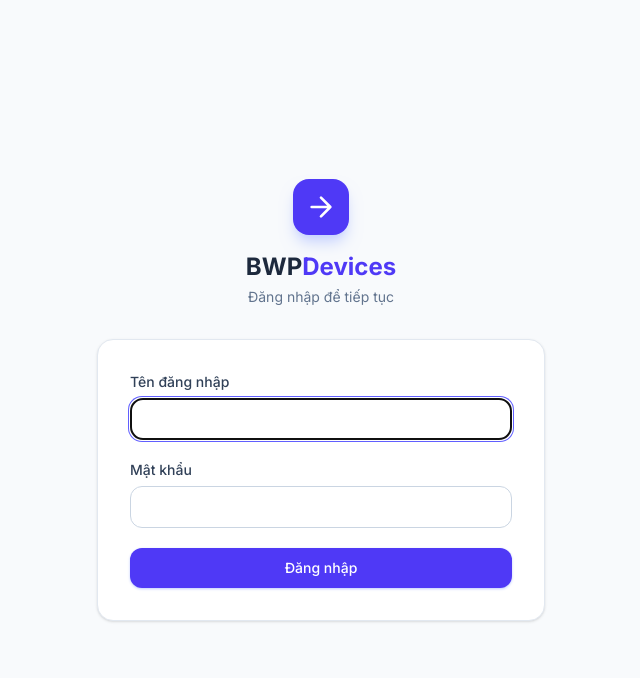
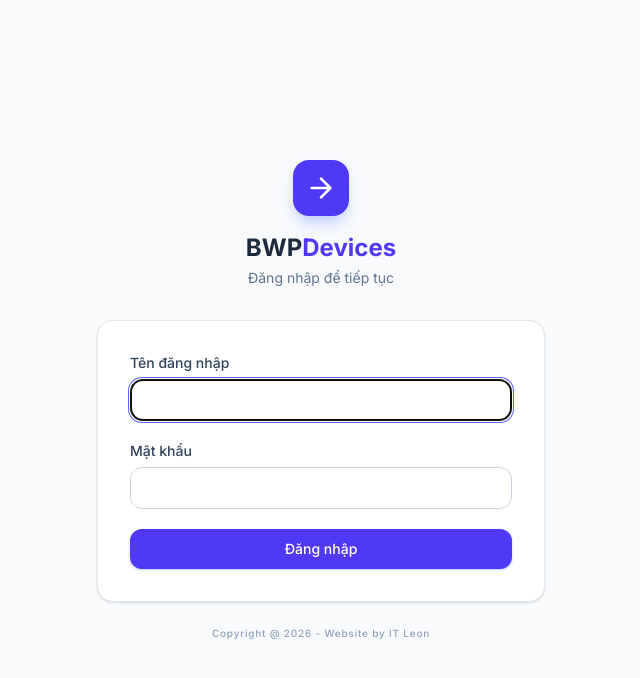
Before and after one commit to harris1111/nora-device-mng, a React (Vite) app in the folder frontend/: page /login in a window 1280 px wide. Shown: the top 678 px of the page, without its empty margins (319-959 px from the left). Built offline with nearby package versions, Linux system fonts and the light colour scheme; no server answers.

Commit message:
Hotfix: Update UI #2

```diff
--- a/frontend/src/components/device-filter-bar.tsx
+++ b/frontend/src/components/device-filter-bar.tsx
@@ -31,7 +31,6 @@ interface Props {
   transferUnits?: string[];
   trailing?: ReactNode;
   isSearching?: boolean;
-  helperText?: string;
 }
 
 export function useDeviceFilter(devices: Device[], filters: DeviceFilters) {
@@ -81,7 +80,6 @@ export default function DeviceFilterBar({
   transferUnits = [],
   trailing,
   isSearching = false,
-  helperText,
 }: Props) {
   const [locations, setLocations] = useState<Location[]>([]);
   const [showAdvanced, setShowAdvanced] = useState(false);
@@ -126,7 +124,6 @@ export default function DeviceFilterBar({
             <h3 className="text-sm font-semibold text-slate-800">Tìm kiếm và lọc thiết bị</h3>
             <p className="mt-1 text-sm text-slate-500">Ưu tiên tìm theo tên, mã, trạng thái và mở rộng thêm bộ lọc khi cần.</p>
           </div>
-          {helperText && <p className="text-sm text-slate-500">{helperText}</p>}
           {trailing && <div className="flex flex-wrap items-center gap-2">{trailing}</div>}
         </div>
       </div>
--- a/frontend/src/components/layout/app-layout.tsx
+++ b/frontend/src/components/layout/app-layout.tsx
@@ -12,7 +12,6 @@ interface NavItem {
   label: string;
   shortLabel: string;
   path: string;
-  description: string;
   visible: boolean;
   icon: ReactNode;
 }
@@ -77,7 +76,6 @@ export default function AppLayout({ children }: Props) {
       label: 'Thiết bị',
       shortLabel: 'Thiết bị',
       path: '/devices',
-      description: 'Danh sách, tìm kiếm và chi tiết',
       visible: canViewDevices,
       icon: (
         <svg className="h-5 w-5" fill="none" viewBox="0 0 24 24" stroke="currentColor">
@@ -89,7 +87,6 @@ export default function AppLayout({ children }: Props) {
       label: 'Xuất Excel',
       shortLabel: 'Xuất',
       path: '/export',
-      description: 'Xuất dữ liệu theo điều kiện lọc',
       visible: canExportDevices,
       icon: (
         <svg className="h-5 w-5" fill="none" viewBox="0 0 24 24" stroke="currentColor">
@@ -101,7 +98,6 @@ export default function AppLayout({ children }: Props) {
       label: 'Đơn vị',
       shortLabel: 'Đơn vị',
       path: '/locations',
-      description: 'Quản lý đơn vị trực thuộc',
       visible: canViewLocations,
       icon: (
         <svg className="h-5 w-5" fill="none" viewBox="0 0 24 24" stroke="currentColor">
@@ -114,7 +110,6 @@ export default function AppLayout({ children }: Props) {
       label: 'Khu vực',
       shortLabel: 'Khu vực',
       path: '/areas',
-      description: 'Quản lý khu vực sử dụng',
       visible: canViewAreas,
       icon: (
         <svg className="h-5 w-5" fill="none" viewBox="0 0 24 24" stroke="currentColor">
@@ -126,7 +121,6 @@ export default function AppLayout({ children }: Props) {
       label: 'Người dùng',
       shortLabel: 'Users',
       path: '/users',
-      description: 'Tài khoản và phân công truy cập',
       visible: canViewUsers,
       icon: (
         <svg className="h-5 w-5" fill="none" viewBox="0 0 24 24" stroke="currentColor">
@@ -138,7 +132,6 @@ export default function AppLayout({ children }: Props) {
       label: 'Phân quyền',
       shortLabel: 'Quyền',
       path: '/permissions',
-      description: 'Phân quyền theo chức năng',
       visible: canViewPermissions,
       icon: (
         <svg className="h-5 w-5" fill="none" viewBox="0 0 24 24" stroke="currentColor">
@@ -150,7 +143,6 @@ export default function AppLayout({ children }: Props) {
       label: 'Nhật ký',
       shortLabel: 'Nhật ký',
       path: '/audit-logs',
-      description: 'Theo dõi thay đổi hệ thống',
       visible: user?.role === 'SADMIN',
       icon: (
         <svg className="h-5 w-5" fill="none" viewBox="0 0 24 24" stroke="currentColor">
@@ -269,10 +261,7 @@ export default function AppLayout({ children }: Props) {
                   >
                     {item.icon}
                   </div>
-                  <div className="min-w-0">
-                    <div className="truncate">{item.label}</div>
-                    <div className="truncate text-xs text-slate-400 group-hover:text-slate-500">{item.description}</div>
-                  </div>
+                  <div className="min-w-0 truncate">{item.label}</div>
                 </Link>
               );
             })}
@@ -311,7 +300,12 @@ export default function AppLayout({ children }: Props) {
         </header>
 
         <main className="relative z-10 flex-1 overflow-y-auto px-4 pb-28 pt-4 animate-fade-in sm:px-5 sm:pt-5 lg:px-8 lg:pb-8 lg:pt-8">
-          <div className="mx-auto w-full max-w-6xl">{children}</div>
+          <div className="mx-auto w-full max-w-6xl">
+            {children}
+            <div className="pt-8 text-center text-[10px] font-medium tracking-[0.08em] text-slate-400">
+              Copyright @ 2026 - Website by IT Leon
+            </div>
+          </div>
         </main>
       </div>
 
--- a/frontend/src/pages/device-list-page.tsx
+++ b/frontend/src/pages/device-list-page.tsx
@@ -279,7 +279,6 @@ export default function DeviceListPage() {
         onChange={setFilters}
         areas={areas}
         transferUnits={transferUnits}
-        helperText={hasActiveFilters ? 'Điều chỉnh nhanh bộ lọc để thu hẹp danh sách.' : 'Dùng từ khóa hoặc bộ lọc nhanh để bắt đầu.'}
         isSearching={isSearchPending}
       />
 
--- a/frontend/src/pages/login-page.tsx
+++ b/frontend/src/pages/login-page.tsx
@@ -36,7 +36,8 @@ export default function LoginPage() {
   };
 
   return (
-    <div className="min-h-screen flex items-center justify-center bg-slate-50 px-4">
+    <div className="min-h-screen bg-slate-50 px-4 py-8">
+      <div className="flex min-h-[calc(100vh-4rem)] flex-col items-center justify-center">
       <div className="w-full max-w-md">
         <div className="text-center mb-8">
           <div className="w-14 h-14 bg-indigo-600 rounded-2xl flex items-center justify-center mx-auto mb-4 shadow-lg shadow-indigo-200">
@@ -89,6 +90,10 @@ export default function LoginPage() {
           </button>
         </form>
       </div>
+      <div className="pt-6 text-center text-[10px] font-medium tracking-[0.08em] text-slate-400">
+        Copyright @ 2026 - Website by IT Leon
+      </div>
+      </div>
     </div>
   );
 }
--- a/frontend/src/pages/public-device-page.tsx
+++ b/frontend/src/pages/public-device-page.tsx
@@ -184,9 +184,8 @@ export default function PublicDevicePage() {
           </button>
         </div>
 
-        {/* Footer */}
-        <p className="text-center text-xs text-slate-400 pb-4">
-          Nora Device Manager
+        <p className="pb-4 text-center text-[10px] font-medium tracking-[0.08em] text-slate-400">
+          Copyright @ 2026 - Website by IT Leon
         </p>
       </div>
     </div>
```
